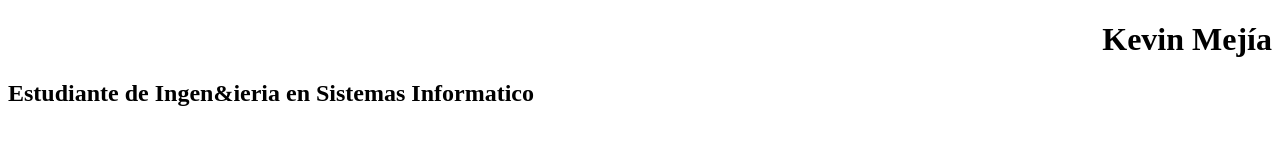
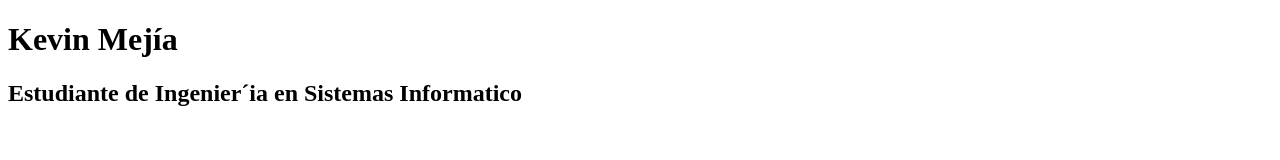
Before and after one commit to DarkCode20/darkcode20.github.io, a plain HTML site: page index.html in a window 1280 px wide. Drawn offline with Linux system fonts and the light colour scheme.

Commit message:
Update index.html

```diff
--- a/index.html
+++ b/index.html
@@ -7,8 +7,8 @@
 	<link rel="stylesheet" href="">
 </head>
 <body>
-	<h1 align="right">Kevin Mej&iacutea  </h1>
-        <h2>Estudiante de Ingen&ieria en Sistemas Informatico</h2>
+	<h1 align="left">Kevin Mej&iacutea  </h1>
+         <h2>Estudiante de Ingenier&acuteia en Sistemas Informatico</h2>
 
 </body>
 </html>
```
